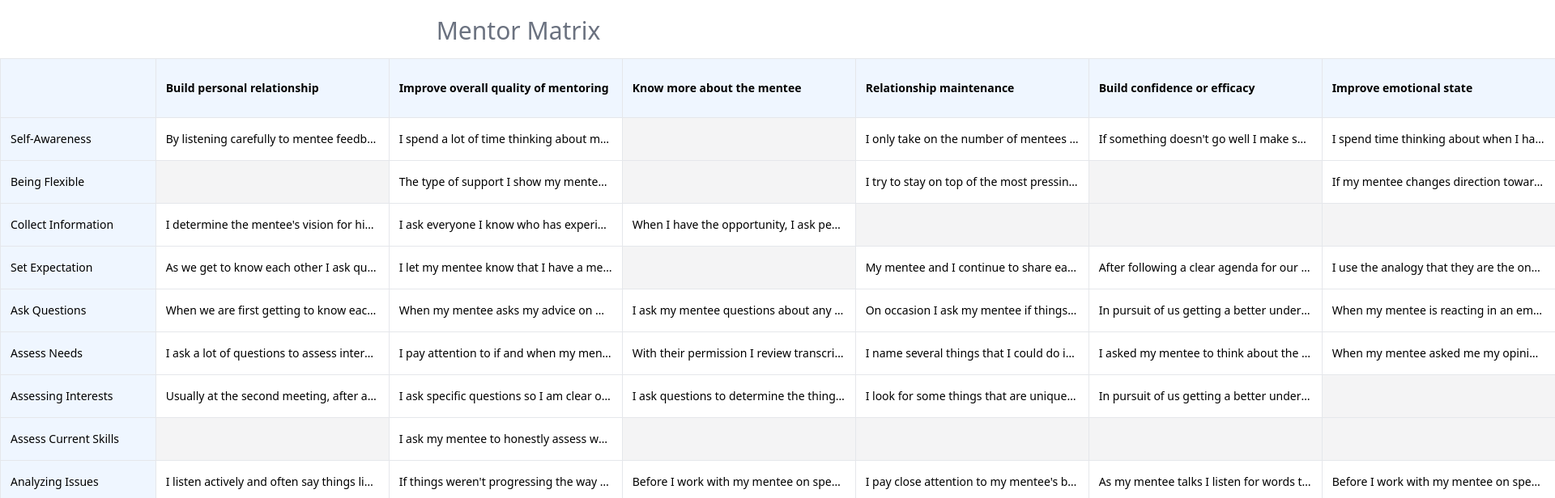
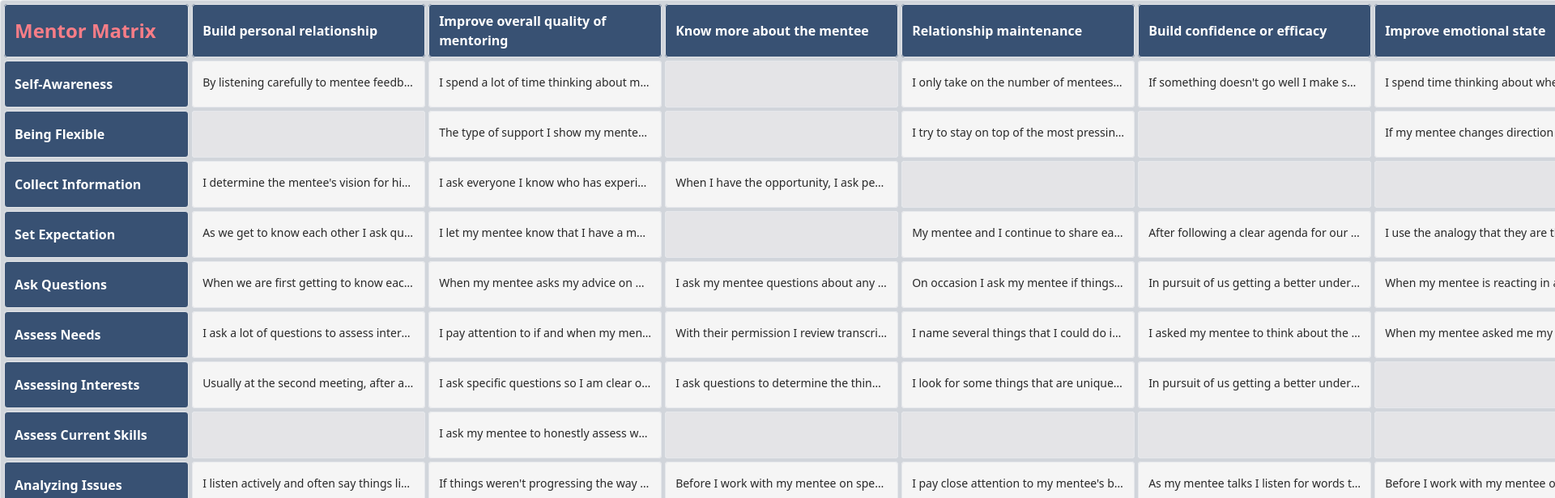
Before and after one commit to bsahitya/mentor-matrix, a React (Vite) app in the folder mentor-matrix/: page / in a window 1280 px wide. Shown: the top 616 px of the page at 81% size, 1920 px wide, since content can reach past the window. Built offline with nearby package versions, Linux system fonts and the light colour scheme.

Commit message:
Open modal on clicking a table cell

```diff
--- a/mentor-matrix/package.json
+++ b/mentor-matrix/package.json
@@ -12,11 +12,14 @@
   "dependencies": {
     "react": "^18.2.0",
     "react-dom": "^18.2.0",
+    "react-icons": "^5.0.1",
+    "react-modal": "^3.16.1",
     "react-tooltip": "^5.26.2"
   },
   "devDependencies": {
     "@types/react": "^18.2.43",
     "@types/react-dom": "^18.2.17",
+    "@types/react-modal": "^3.16.3",
     "@typescript-eslint/eslint-plugin": "^6.14.0",
     "@typescript-eslint/parser": "^6.14.0",
     "@vitejs/plugin-react-swc": "^3.5.0",
--- a/mentor-matrix/src/App.css
+++ b/mentor-matrix/src/App.css
@@ -2,3 +2,15 @@
   margin: 0 auto;
   text-align: center;
 }
+
+.bgc-blue {
+  background-color: #385173;
+}
+
+.c-red {
+  color: #f77d87;
+}
+
+.c-gray {
+  color: #292929;
+}
--- a/mentor-matrix/src/App.tsx
+++ b/mentor-matrix/src/App.tsx
@@ -1,25 +1,57 @@
 import matrixData from './assets/matrix-data.json';
 import ReactDOMServer from 'react-dom/server';
+import Modal from 'react-modal';
 
 import './App.css';
 import { Tooltip } from 'react-tooltip';
+import { useState } from 'react';
+import { RxCross1 } from 'react-icons/rx';
+
+Modal.setAppElement('#root');
+
+interface ModalData {
+  content: string | string[];
+  objective: string;
+  action: string;
+}
 
 function App() {
+  const [modalIsOpen, setIsOpen] = useState(false);
+  const [modalContent, setModalContent] = useState({
+    content: '' as string | string[],
+    objective: '',
+    action: '',
+  });
   const { columns, newData: data } = matrixData;
+
+  const openModal = (content: ModalData) => {
+    if (content.content) {
+      setModalContent(content);
+      setIsOpen(true);
+    }
+  };
+
+  const closeModal = () => {
+    setModalContent({
+      content: '' as string | string[],
+      objective: '',
+      action: '',
+    });
+    setIsOpen(false);
+  };
 
   return (
     <>
-      <h1 className='text-3xl text-gray-500 font-sans pb-4 pt-5'>
-        Mentor Matrix
-      </h1>
-      <table className='min-w-full table-fixed border rounded text-left text-sm font-light'>
-        <thead className='border-b sticky top-0 z-20 font-medium dark:border-neutral-500'>
-          <tr className='bg-blue-50'>
+      <table className='min-w-full table-auto border border-separate border-spacing-1 rounded text-left text-sm bg-gray-300'>
+        <thead className='border-b sticky top-0 z-20 font-semibold dark:border-neutral-500'>
+          <tr className='bgc-blue'>
             {columns.map((col, ind) => (
               <th
                 scope='col'
-                className={`border-r px-3 py-4 dark:border-neutral-500 sticky top-0 bg-blue-50 ${
-                  ind === 0 ? 'left-0 z-20' : ''
+                className={`border rounded px-3 py-2 dark:border-neutral-500 sticky top-0 bgc-blue font-semibold  ${
+                  ind === 0
+                    ? 'left-0 z-20 text-2xl font-sans font-bold c-red'
+                    : 'text-base text-white'
                 }`}>
                 {col}
               </th>
@@ -28,13 +60,35 @@ function App() {
         </thead>
         <tbody>
           {data.map((row) => (
-            <tr className='border-b dark:border-neutral-500 align-top'>
+            <tr className='border-b dark:border-neutral-500 align-top bg-neutral-100'>
               {row.map((action, ind) => (
                 <td
+                  onClick={() =>
+                    openModal({
+                      content: action as string | string[],
+                      action: row[0] as string,
+                      objective: columns[ind],
+                    })
+                  }
                   data-tooltip-id='td-tooltip'
-                  data-tooltip-hidden={!action}
+                  data-tooltip-hidden={!action || ind === 0}
                   data-tooltip-delay-show={700}
                   data-tooltip-html={ReactDOMServer.renderToStaticMarkup(
+                    <>
+                      <div className='flex flex-wrap pb-1'>
+                        <div className='pb-1 pr-4'>
+                          <span className='font-semibold text-base'>
+                            Objective:{' '}
+                          </span>
+                          {columns[ind]}
+                        </div>
+                        <div>
+                          <span className='font-semibold text-base'>
+                            Action:{' '}
+                          </span>
+                          {row[0]}
+                        </div>
+                      </div>
                       <ul className='pl-3 py-1 list-disc'>
                         {typeof action !== 'string' ? (
                           action.map((item) => <li>{item}</li>)
@@ -42,12 +96,13 @@ function App() {
                           <li>{action}</li>
                         )}
                       </ul>
+                    </>
                   )}
-                  className={`max-w-72 px-3 py-4 border-r dark:border-neutral-500 overflow-hidden text-ellipsis whitespace-nowrap ${
+                  className={`max-w-72 px-3 py-4 border rounded dark:border-neutral-500 overflow-hidden text-ellipsis whitespace-nowrap ${
                     ind === 0
-                      ? 'font-medium bg-blue-50 sticky left-0 z-10'
-                      : 'z-0'
-                  } ${!action ? 'bg-zinc-100' : ''}`}>
+                      ? 'text-base font-semibold bgc-blue sticky left-0 z-10 text-white'
+                      : 'z-0 c-gray'
+                  } ${!action ? 'bg-zinc-200' : 'cursor-pointer'}`}>
                   {action && typeof action !== 'string' ? action[0] : action}
                 </td>
               ))}
@@ -58,8 +113,45 @@ function App() {
       <Tooltip
         id='td-tooltip'
         className='z-40 text-left'
-        style={{ maxWidth: '60%' }}
+        style={{ maxWidth: '40%' }}
       />
+      <Modal
+        isOpen={modalIsOpen}
+        onRequestClose={closeModal}
+        style={{
+          overlay: {
+            zIndex: 20,
+          },
+          content: {
+            width: '60vw',
+            margin: '0 auto',
+          },
+        }}>
+        <>
+          <div className='flex flex-nowrap items-start pb-3 justify-between'>
+            <div>
+              <div className='pb-1.5'>
+                <span className='font-semibold text-xl'>Objective: </span>
+                {modalContent.objective}
+              </div>
+              <div>
+                <span className='font-semibold text-xl'>Action: </span>
+                {modalContent.action}
+              </div>
+            </div>
+
+            <RxCross1 onClick={closeModal} className='cursor-pointer mt-1' />
+          </div>
+
+          <ul className='pt-1 pl-3 py-1 list-disc'>
+            {typeof modalContent.content !== 'string' ? (
+              modalContent.content.map((item) => <li>{item}</li>)
+            ) : (
+              <li>{modalContent.content}</li>
+            )}
+          </ul>
+        </>
+      </Modal>
     </>
   );
 }
```
Also changed, not shown: mentor-matrix/src/assets/matrix-data.json, 1 other file (tests, documents, lock files or other folders). Lines whose indentation alone changed are shown as unchanged.
